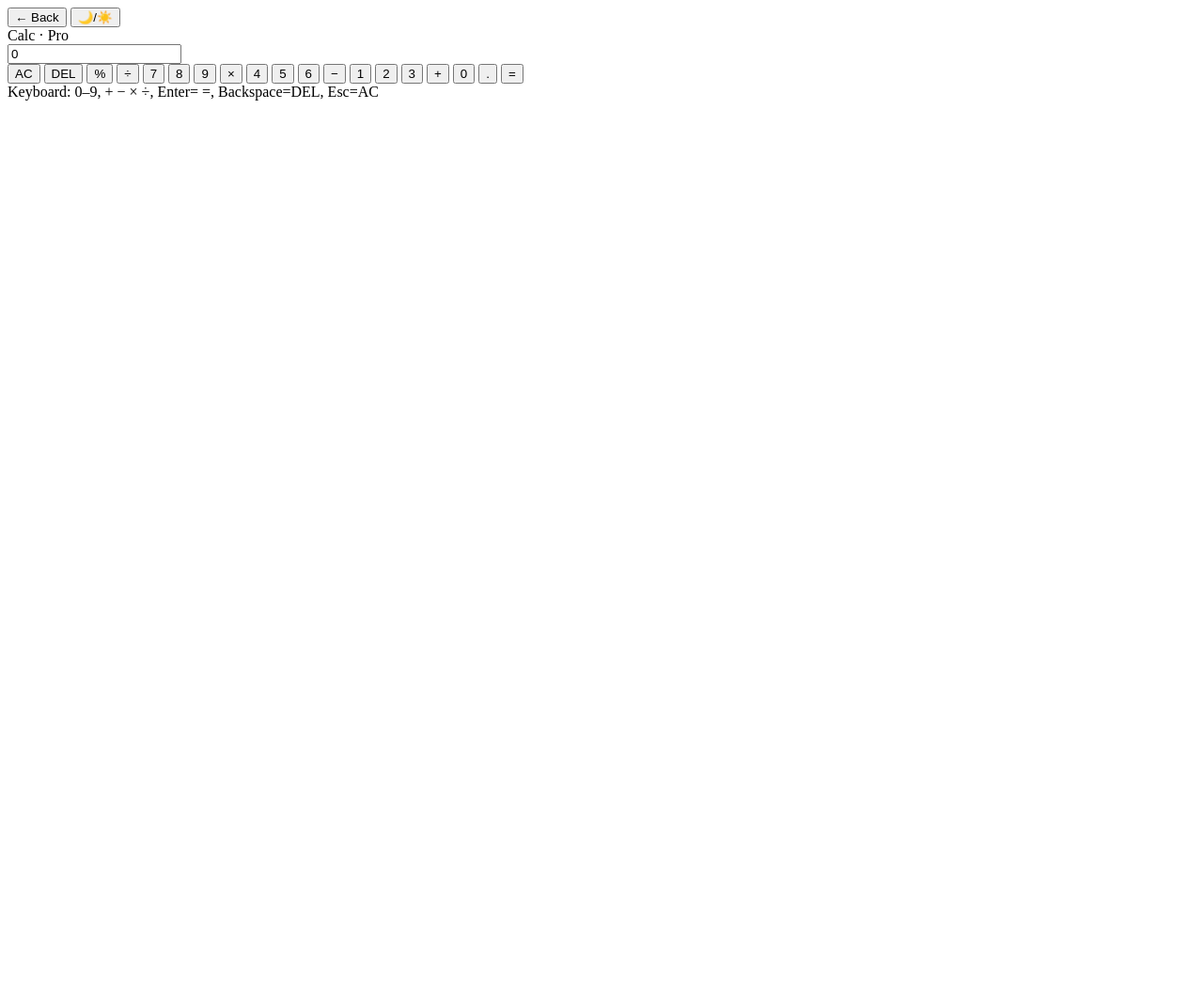
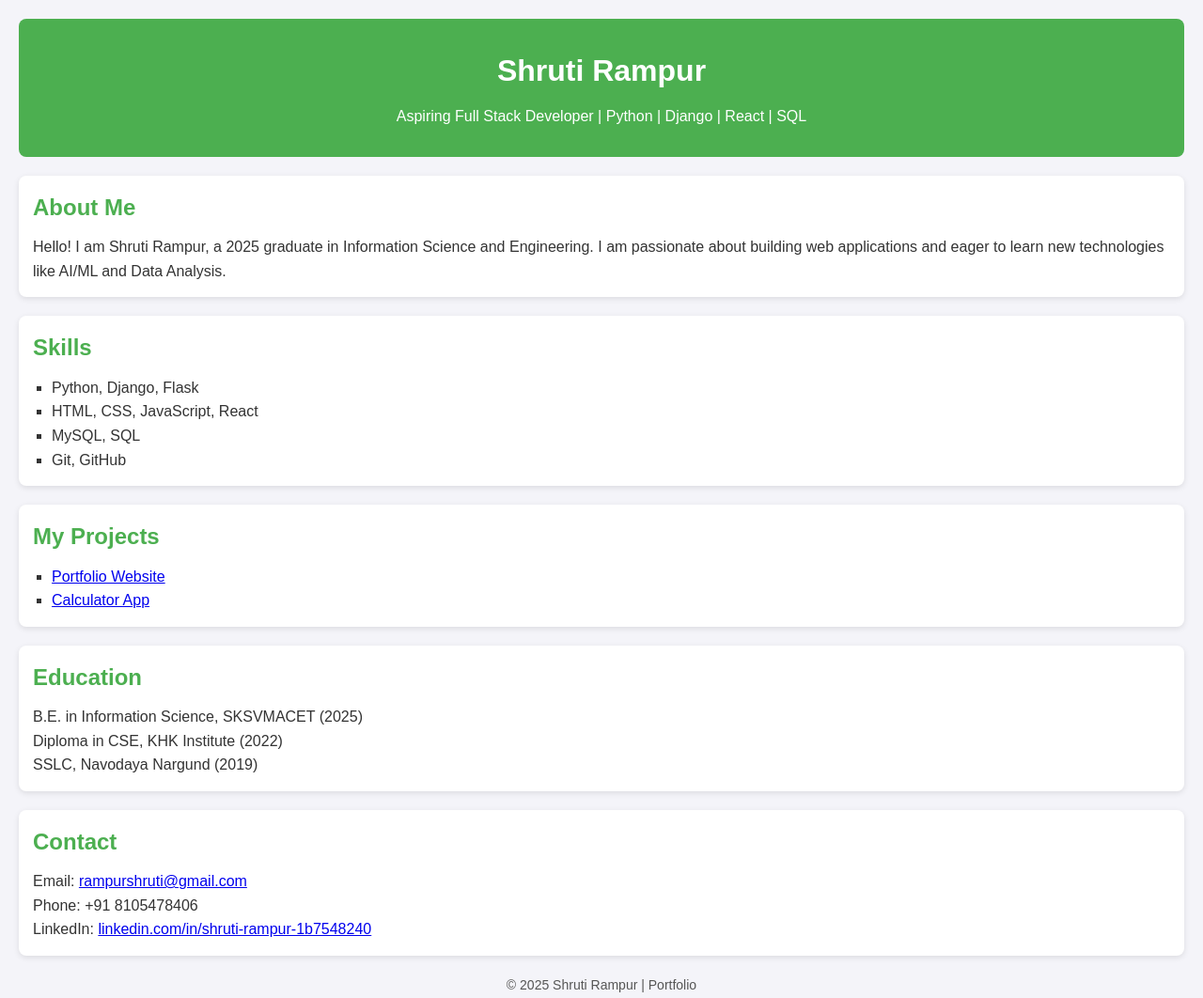
Before and after one commit to shruti4025605/Portfolio, a plain HTML site: page index.html in a window 1280 px wide. Shown: the whole page at 94% size. Before the commit the page ends 800 px from the top, so only its background shows below. Drawn offline with Linux system fonts and the light colour scheme.

Commit message:
Add files via upload

```diff
--- a/index.html
+++ b/index.html
@@ -1,52 +1,65 @@
 <!DOCTYPE html>
 <html lang="en">
 <head>
-  <meta charset="UTF-8" />
-  <meta name="viewport" content="width=device-width, initial-scale=1" />
-  <title>Sleek Calculator</title>
-  <link rel="stylesheet" href="stylec.css" />
+    <meta charset="UTF-8">
+    <meta name="viewport" content="width=device-width, initial-scale=1.0">
+    <title>Shruti Rampur - Portfolio</title>
+    <link rel="stylesheet" href="style.css">
 </head>
 <body>
-  <div class="calc" id="calc">
-    <div class="topbar">
-      <button class="back" onclick="goBack()">← Back</button>
-      <button class="toggle" onclick="toggleTheme()">🌙/☀️</button>
-    </div>
+    <!-- Header -->
+    <header>
+        <h1>Shruti Rampur</h1>
+        <p>Aspiring Full Stack Developer | Python | Django | React | SQL</p>
+    </header>
 
-    <div class="display">
-      <div class="brand">Calc · Pro</div>
-      <input id="screen" class="screen" type="text" value="0" readonly>
-    </div>
+    <!-- About -->
+    <section id="about">
+        <h2>About Me</h2>
+        <p>Hello! I am Shruti Rampur, a 2025 graduate in Information Science and Engineering.
+        I am passionate about building web applications and eager to learn new technologies like
+        AI/ML and Data Analysis.</p>
+    </section>
 
-    <div class="keys">
-      <button class="ac" data-action="ac">AC</button>
-      <button class="ok" data-action="del">DEL</button>
-      <button class="op" data-val="%">%</button>
-      <button class="op" data-val="/">÷</button>
+    <!-- Skills -->
+    <section id="skills">
+        <h2>Skills</h2>
+        <ul>
+            <li>Python, Django, Flask</li>
+            <li>HTML, CSS, JavaScript, React</li>
+            <li>MySQL, SQL</li>
+            <li>Git, GitHub</li>
+        </ul>
+    </section>
 
-      <button data-val="7">7</button>
-      <button data-val="8">8</button>
-      <button data-val="9">9</button>
-      <button class="op" data-val="*">×</button>
+    <!-- Projects -->
+   	<section id="projects">
+  		<h2>My Projects</h2>
+  		<ul>
+    			<li><a href="https://shruti4025605.github.io/Portfolio/" target="_blank">Portfolio Website</a></li>
+    			<li><a href="https://shruti4025605.github.io/Calculator-app/" target="_blank">Calculator App</a></li>
+  		</ul>
+	</section>
 
-      <button data-val="4">4</button>
-      <button data-val="5">5</button>
-      <button data-val="6">6</button>
-      <button class="op" data-val="-">−</button>
 
-      <button data-val="1">1</button>
-      <button data-val="2">2</button>
-      <button data-val="3">3</button>
-      <button class="op" data-val="+">+</button>
+    <!-- Education -->
+    <section id="education">
+        <h2>Education</h2>
+        <p>B.E. in Information Science, SKSVMACET (2025)</p>
+        <p>Diploma in CSE, KHK Institute (2022)</p>
+        <p>SSLC, Navodaya Nargund (2019)</p>
+    </section>
 
-      <button class="span-2" data-val="0">0</button>
-      <button data-val=".">.</button>
-      <button class="eq" data-action="eq">=</button>
-    </div>
+    <!-- Contact -->
+    <section id="contact">
+        <h2>Contact</h2>
+        <p>Email: <a href="mailto:rampurshruti@gmail.com">rampurshruti@gmail.com</a></p>
+        <p>Phone: +91 8105478406</p>
+        <p>LinkedIn: <a href="https://linkedin.com/in/shruti-rampur-1b7548240" target="_blank">linkedin.com/in/shruti-rampur-1b7548240</a></p>
+    </section>
 
-    <div class="foot">Keyboard: 0–9, + − × ÷, Enter= =, Backspace=DEL, Esc=AC</div>
-  </div>
-
-  <script src="script.js"></script>
+    <footer>
+        <p>© 2025 Shruti Rampur | Portfolio</p>
+    </footer>
 </body>
 </html>
```
